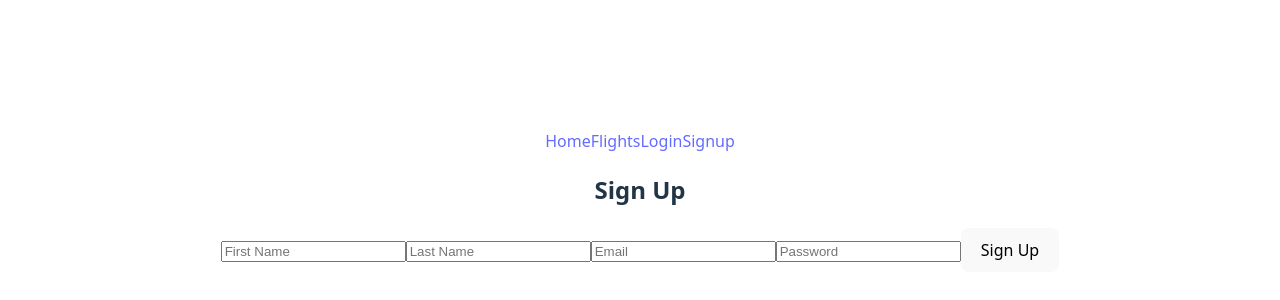
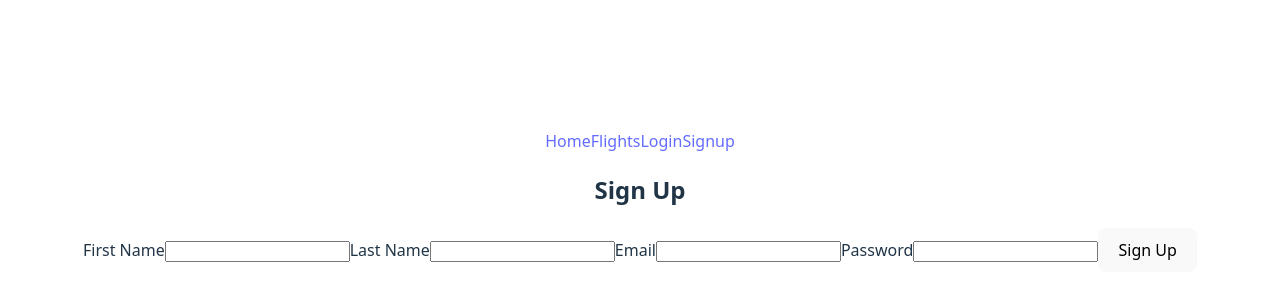
Before and after one commit to AAQ14/wonder-fly-front-end, a React (Vite) app: page /signup in a window 1280 px wide. Shown: the part 200-500 px from the top of the page. Built offline with nearby package versions, Linux system fonts and the light colour scheme; no server answers.

Commit message:
updated form

```diff
--- a/src/components/Login/LoginForm/LoginForm.jsx
+++ b/src/components/Login/LoginForm/LoginForm.jsx
@@ -26,20 +26,21 @@ function LoginForm({ onLogin }) {
   return (
     <form onSubmit={handleSubmit}>
       <h2>Login</h2>
+      <label htmlFor="Emai">Email</label>
       <input
        type="email"
-        placeholder="email"
         value={email}
         onChange={event => setemail(event.target.value)}
         required
       />
+      <label htmlFor="Emai">Password</label>
       <input
-        placeholder="Password"
         type="password"
         value={password}
         onChange={event => setPassword(event.target.value)}
         required
       />
+
       <button type="submit">Login</button>
     </form>
   )
--- a/src/components/Signup/SignupForm/SignupForm.jsx
+++ b/src/components/Signup/SignupForm/SignupForm.jsx
@@ -32,28 +32,29 @@ function SignUp() {
   return (
     <form onSubmit={handleSubmit}>
       <h2>Sign Up</h2>
+      <label htmlFor="FirstName">First Name</label>
       <input
-      placeholder='First Name'
       value={firstName}
       onChange={event=>setFirstName(event.target.value)}
       required
       />
 
+      <label htmlFor="LastName">Last Name</label>
   <input
-      placeholder='Last Name'
       value={lastName}
       onChange={event=>setLastName(event.target.value)}
       required
       />
 
+<label htmlFor="Emai">Email</label>
       <input
-        placeholder="Email"
         value={email}
         onChange={event => setEmail(event.target.value)}
         required
       />
+
+      <label htmlFor="Password">Password</label>
       <input
-        placeholder="Password"
         type="password"
         value={password}
         onChange={event => setPassword(event.target.value)}
```
